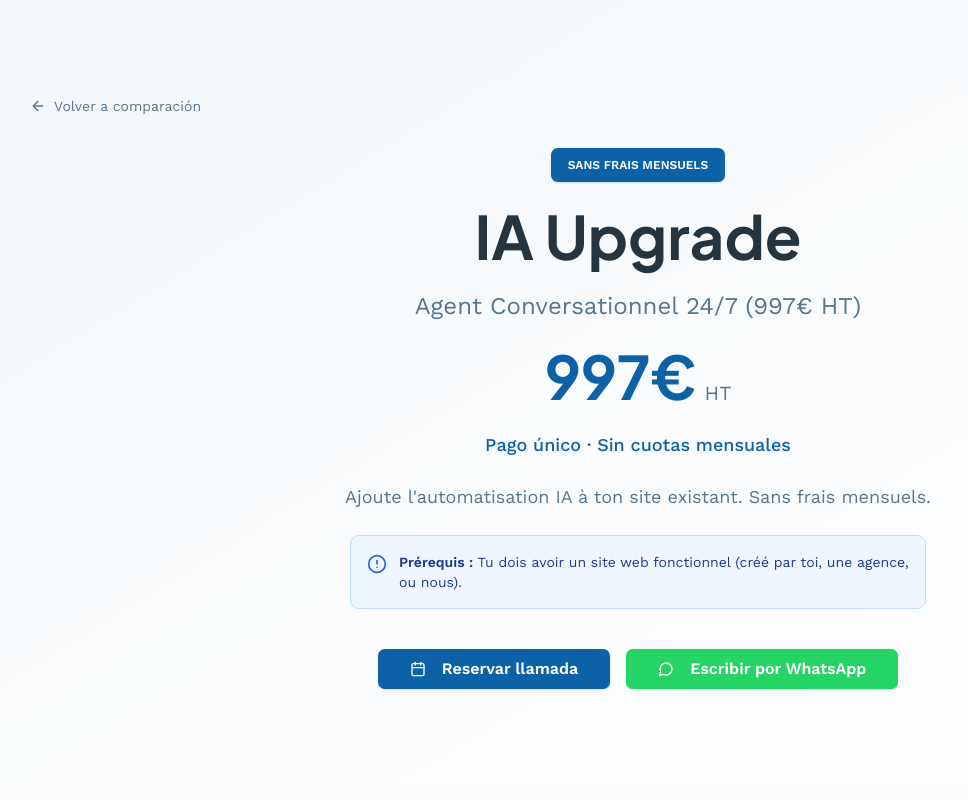
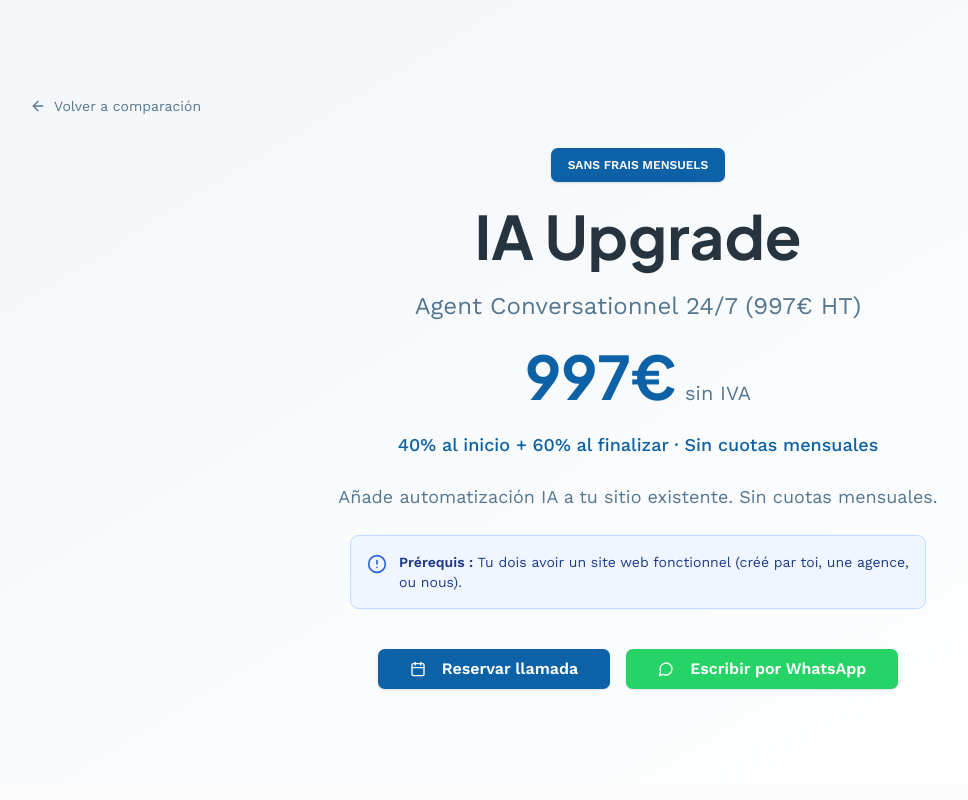
Before and after one commit to fsmartcfs-code/sg-f578bdde-0a98-4ac7-af00-b40a6d478feb-1776842642, a Next.js app: page /ia-upgrade in a window 1280 px wide. Shown: the top 800 px of the page, without its empty margins (2-970 px from the left). Built offline with nearby package versions, Linux system fonts and the light colour scheme.

Commit message:
feat(pricing): update payment terms to 40% upfront + 60% upon completion

```diff
--- a/src/pages/esencial.tsx
+++ b/src/pages/esencial.tsx
@@ -39,15 +39,15 @@ export default function EsencialPage() {
 
               <div className="flex items-baseline justify-center gap-2">
                 <span className="text-5xl md:text-6xl font-heading font-bold text-primary">697€</span>
-                <span className="text-xl text-muted-foreground">HT</span>
+                <span className="text-xl text-muted-foreground">sin IVA</span>
               </div>
 
               <p className="text-lg font-medium text-primary">
-                Pago único · Sin cuotas mensuales
+                40% al inicio + 60% al finalizar · Sin cuotas mensuales
               </p>
 
               <p className="text-lg text-muted-foreground max-w-2xl mx-auto">
-                Démarrage simple, impact professionnel. Sans frais mensuels.
+                Inicio simple, impacto profesional. Sin cuotas mensuales.
               </p>
 
               <div className="flex flex-col sm:flex-row gap-4 justify-center pt-4">
--- a/src/pages/ia-upgrade.tsx
+++ b/src/pages/ia-upgrade.tsx
@@ -39,15 +39,15 @@ export default function IAUpgradePage() {
 
               <div className="flex items-baseline justify-center gap-2">
                 <span className="text-5xl md:text-6xl font-heading font-bold text-primary">997€</span>
-                <span className="text-xl text-muted-foreground">HT</span>
+                <span className="text-xl text-muted-foreground">sin IVA</span>
               </div>
 
               <p className="text-lg font-medium text-primary">
-                Pago único · Sin cuotas mensuales
+                40% al inicio + 60% al finalizar · Sin cuotas mensuales
               </p>
 
               <p className="text-lg text-muted-foreground max-w-2xl mx-auto">
-                Ajoute l'automatisation IA à ton site existant. Sans frais mensuels.
+                Añade automatización IA a tu sitio existente. Sin cuotas mensuales.
               </p>
 
               <div className="bg-blue-50 border border-blue-200 rounded-lg p-4 max-w-xl mx-auto">
--- a/src/pages/premium.tsx
+++ b/src/pages/premium.tsx
@@ -39,15 +39,15 @@ export default function PremiumPage() {
 
               <div className="flex items-baseline justify-center gap-2">
                 <span className="text-5xl md:text-6xl font-heading font-bold text-primary">1997€</span>
-                <span className="text-xl text-muted-foreground">HT</span>
+                <span className="text-xl text-muted-foreground">sin IVA</span>
               </div>
 
               <p className="text-lg font-medium text-primary">
-                Pago único · Sin cuotas mensuales
+                40% al inicio + 60% al finalizar · Sin cuotas mensuales
               </p>
 
               <p className="text-lg text-muted-foreground max-w-2xl mx-auto">
-                Site + Agent IA + CRM Avancé + Support VIP. Sans frais mensuels.
+                Sitio + Agente IA + CRM Avanzado. Sin cuotas mensuales.
               </p>
 
               <div className="flex flex-col sm:flex-row gap-4 justify-center pt-4">
--- a/src/pages/pro.tsx
+++ b/src/pages/pro.tsx
@@ -43,7 +43,7 @@ export default function ProPage() {
               </div>
 
               <p className="text-lg font-medium text-primary">
-                Pago único · Sin cuotas mensuales
+                40% al inicio + 60% al finalizar · Sin cuotas mensuales
               </p>
 
               <p className="text-lg text-muted-foreground max-w-2xl mx-auto">
```
